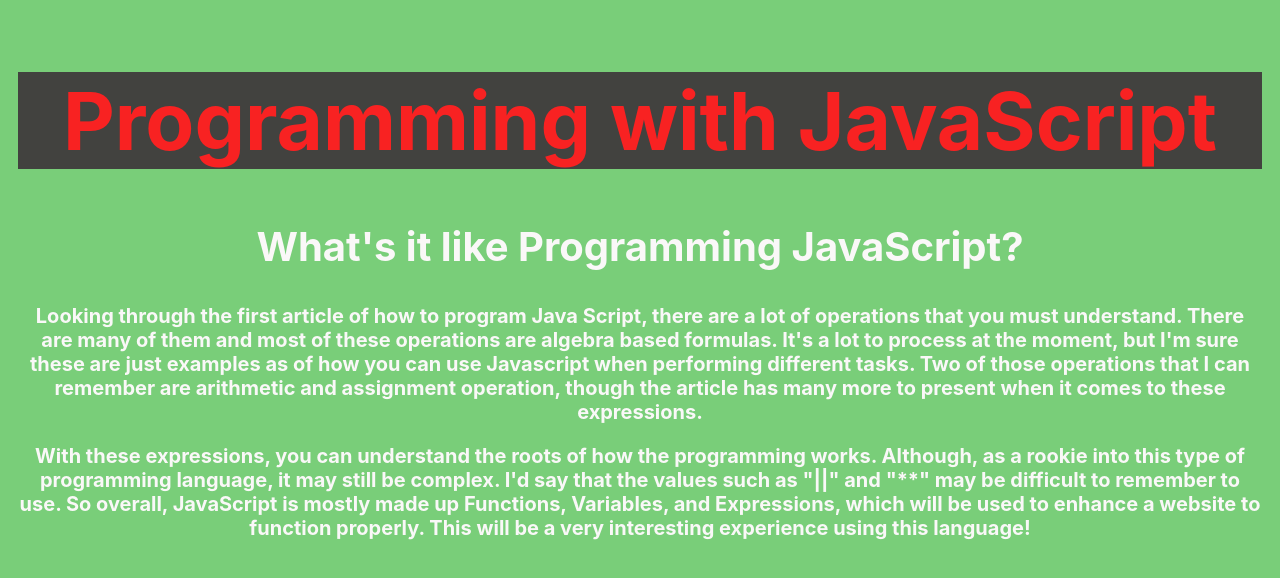
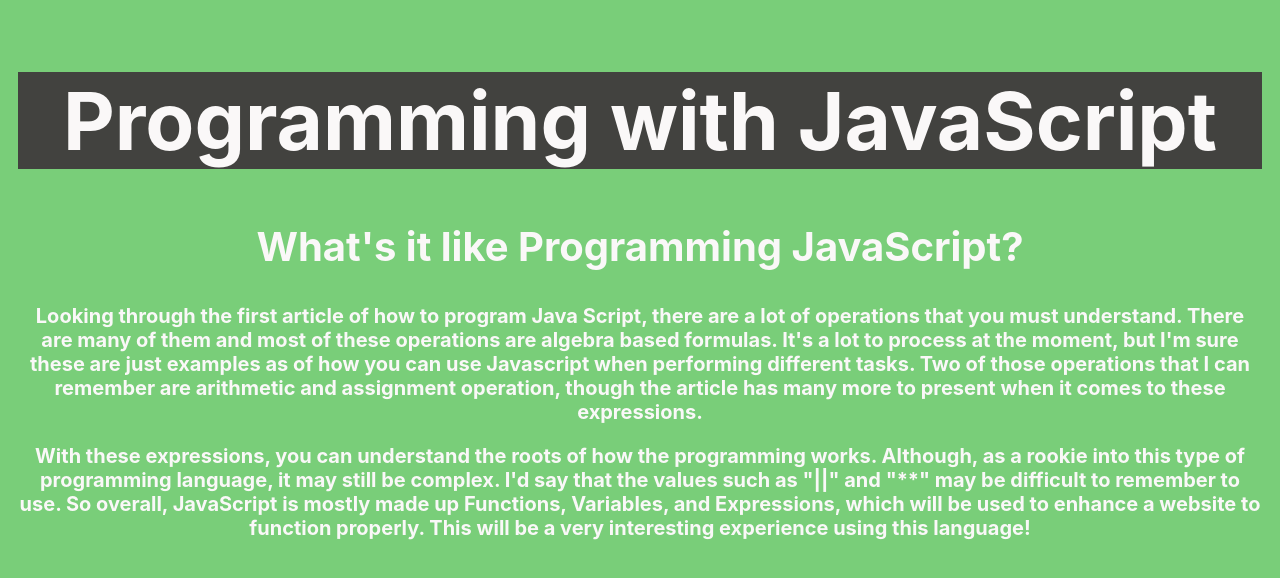
Before and after one commit to MichaelCurry99/PrgrmJScript.github.io, a plain HTML site: page index.html in a window 1280 px wide. Drawn offline with Linux system fonts and the light colour scheme.

Commit message:
Changing Header Color
I need it to be a "Mint Color" theme.

```diff
--- a/CSSAuction.css
+++ b/CSSAuction.css
@@ -1,7 +1,7 @@
 body{font-family: -apple-system, BlinkMacSystemFont, 'Segoe UI', Roboto, Oxygen, Ubuntu, Cantarell, 'Open Sans', 'Helvetica Neue', sans-serif; font-style: inherit;
     color:rgb(250, 248, 248); background-size: 10pt;background-color: rgb(121, 206, 121); padding: 40px; padding: 20px; text-decoration-style:wavy; padding: 10px;}
 
-h1{font-family: -apple-system, BlinkMacSystemFont, 'Segoe UI', Roboto, Oxygen, Ubuntu, Cantarell, 'Open Sans', 'Helvetica Neue', sans-serif;color:rgb(248, 34, 34);text-align: center; font-size: 80px; backdrop-filter: initial;
+h1{font-family: -apple-system, BlinkMacSystemFont, 'Segoe UI', Roboto, Oxygen, Ubuntu, Cantarell, 'Open Sans', 'Helvetica Neue', sans-serif;color:rgb(250, 248, 248);text-align: center; font-size: 80px; backdrop-filter: initial;
 text-align: center; background-color: rgb(66, 66, 63);}
 
 h2{font-family: -apple-system, BlinkMacSystemFont, 'Segoe UI', Roboto, Oxygen, Ubuntu, Cantarell, 'Open Sans', 'Helvetica Neue', sans-serif;text-align: center;font-size: 40px;}
```
